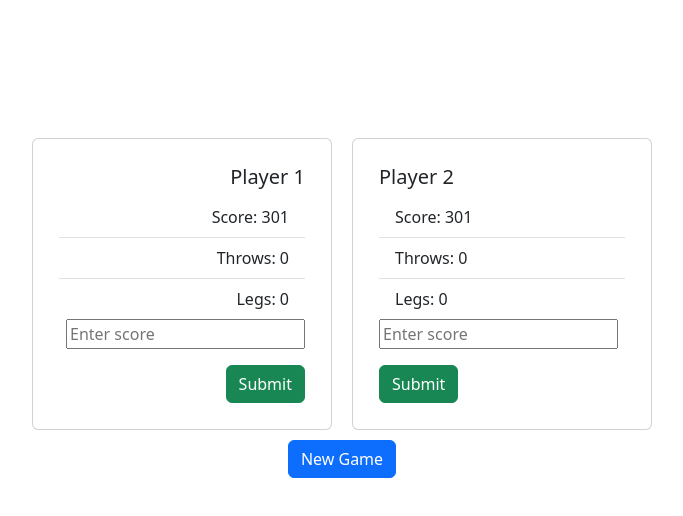
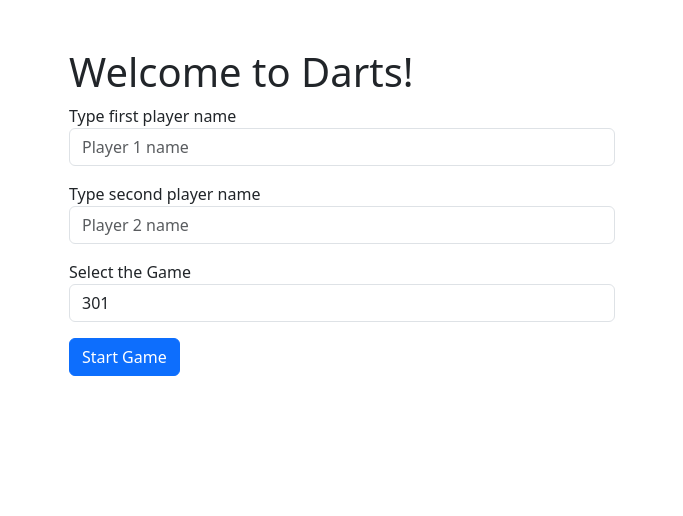
Before and after one commit to tuas-fe-group-3/group-work, a React (Create React App) app: page / in a window 1280 px wide. Shown: the top 516 px of the page, without its empty margins (298-981 px from the left). Built offline with nearby package versions, Linux system fonts and the light colour scheme.

Commit message:
add welcome screen to enter player names and select between 310 and 501

```diff
--- a/src/App.js
+++ b/src/App.js
@@ -1,11 +1,35 @@
-import React from 'react';
+import React, { useState } from 'react';
 import DartsScoreTable from './components/DartsScoreTable';
+import Welcome from './components/Welcome';
 import './styles/DartsScoreTable.css';
 
 function App() {
+  const [gameStarted, setGameStarted] = useState(false);
+  const [player1, setPlayer1] = useState('');
+  const [player2, setPlayer2] = useState('');
+  const [game, setGame] = useState('301');
+
+  const startGame = (player1, player2, game) => {
+    setPlayer1(player1);
+    setPlayer2(player2);
+    setGame(game);
+    setGameStarted(true);
+  };
+
+  const resetGame = () => {
+    setGameStarted(false);
+    setPlayer1('');
+    setPlayer2('');
+    setGame('301');
+  };
+
   return (
     <div className="App">
-      <DartsScoreTable />
+      {gameStarted ? (
+        <DartsScoreTable player1={player1} player2={player2} game={game} onResetGame={resetGame}/>
+      ) : (
+        <Welcome onStartGame={startGame} />
+      )}
     </div>
   );
 }
--- a/src/components/DartsScoreTable.js
+++ b/src/components/DartsScoreTable.js
@@ -2,10 +2,10 @@ import React, { useState } from 'react';
 import PlayerCard from './PlayerCard';
 import { Button } from 'react-bootstrap';
 
-const DartsScoreTable = () => {
+const DartsScoreTable = ({ player1, player2, game, onResetGame }) => {
     const [players, setPlayers] = useState([
-        { id: 1, score: 301, throws: 0, legs: 0 },
-        { id: 2, score: 301, throws: 0, legs: 0 },
+        { id: 1, name: player1, score: game, throws: 0, legs: 0 },
+        { id: 2, name: player2, score: game, throws: 0, legs: 0 },
     ]);
 
     const updateScoreAndThrows = (playerId, newScore, newThrows) => {
@@ -19,13 +19,13 @@ const DartsScoreTable = () => {
 
     const updateLegs = (playerId, newLegs) => {
         setPlayers(players.map(player =>
-            player.id === playerId ? { ...player, legs: newLegs, throws: 0, score: 301 } : player
+            player.id === playerId ? { ...player, legs: newLegs, throws: 0, score: game } : player
         ));
     };
 
     const newGame = () => {
         if (window.confirm('Are you sure you want to start a new game?')) {
-            setPlayers(players.map(player => ({ ...player, score: 301, throws: 0, legs: 0 })));
+            setPlayers(players.map(player => ({ ...player, score: game, throws: 0, legs: 0 })));
         }
     };
 
@@ -51,7 +51,8 @@ const DartsScoreTable = () => {
                 ))}
             </div>
             <div id="button-container">
-                <Button onClick={newGame}>New Game</Button>
+                <Button variant="warning" onClick={newGame}>Restart the same game</Button>
+                <Button variant="danger" onClick={onResetGame}>Start New Game</Button>
             </div>
         </>
     );
--- a/src/components/PlayerCard.js
+++ b/src/components/PlayerCard.js
@@ -22,7 +22,7 @@ const PlayerCard = ({ player, updateScoreAndThrows, updateLegs, score, throws, l
     return (
     <Card className={`player-card ${isLowestScore ? 'lowest-score' : ''}`}>
         <Card.Body>
-            <Card.Title className={`player-card ${isLowestScore ? 'greenAndItalic' : ''}`}>Player {player.id}</Card.Title>
+            <Card.Title className={`player-card ${isLowestScore ? 'greenAndItalic' : ''}`}>{player.name}</Card.Title>
             <ListGroup variant="flush">
                 <ListGroup.Item>Score: {player.score}</ListGroup.Item>
                 <ListGroup.Item>Throws: {player.throws}</ListGroup.Item>
--- /dev/null
+++ b/src/components/Welcome.js
@@ -0,0 +1,41 @@
+import React, { useState } from 'react';
+import { Button } from 'react-bootstrap';
+
+
+const Welcome = ({ onStartGame }) => {
+    const [player1, setPlayer1] = useState('');
+    const [player2, setPlayer2] = useState('');
+    const [game, setGame] = useState('301');
+
+    const startGame = () => {
+        onStartGame(player1, player2, game);
+    };
+
+    return (
+        <div className="container mt-5">
+            <div className="row justify-content-center">
+                <div className="col-6">
+                <h1>Welcome to Darts!</h1>
+                    <div className="form-group mb-3">
+                        <label htmlFor="player1">Type first player name</label>
+                        <input type="text" className="form-control" id="player1" placeholder="Player 1 name" value={player1} onChange={e => setPlayer1(e.target.value)} />
+                    </div>
+                    <div className="form-group  mb-3">
+                        <label htmlFor="player2">Type second player name</label>
+                        <input type="text" className="form-control" id="player2" placeholder="Player 2 name" value={player2} onChange={e => setPlayer2(e.target.value)} />
+                    </div>
+                    <div className="form-group mb-3">
+                        <label htmlFor="game">Select the Game</label>
+                        <select className="form-control" id="game" value={game} onChange={e => setGame(e.target.value)}>
+                            <option value="301">301</option>
+                            <option value="501">501</option>
+                        </select>
+                    </div>
+                    <Button onClick={startGame}>Start Game</Button>
+                </div>
+            </div>
+        </div>
+    );
+};
+
+export default Welcome;
--- a/src/styles/DartsScoreTable.css
+++ b/src/styles/DartsScoreTable.css
@@ -24,5 +24,11 @@ th {
 
 #button-container {
     display: flex;
-    justify-content: center;
+    justify-content: space-around;
+    width: 300px;
+    margin: auto
 }
+
+#button-container button {
+    margin: 0 10px; /* Adjust the value as needed */
+}
```
